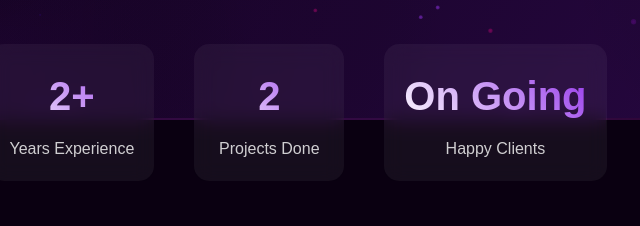
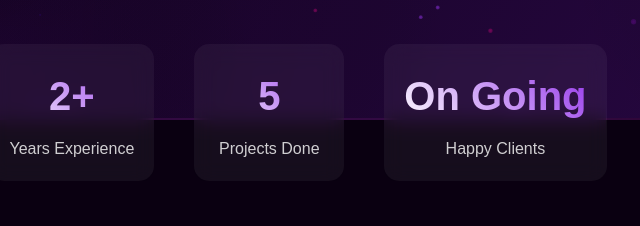
Before and after one commit to zikirah/Portfolio-v1, a plain HTML site: page index.html in a window 1280 px wide. Shown: the part 682-908 px from the top of the page, 342-982 px from the left. Drawn offline with nearby package versions, Linux system fonts and the light colour scheme; animation ran at ten frames a second.

Commit message:
Update index.html

```diff
--- a/index.html
+++ b/index.html
@@ -52,7 +52,7 @@
                             <span class="stat-label">Years Experience</span>
                         </div>
                         <div class="stat-item">
-                            <span class="stat-number">2</span>
+                            <span class="stat-number">5</span>
                             <span class="stat-label">Projects Done</span>
                         </div>
                         <div class="stat-item">
```
